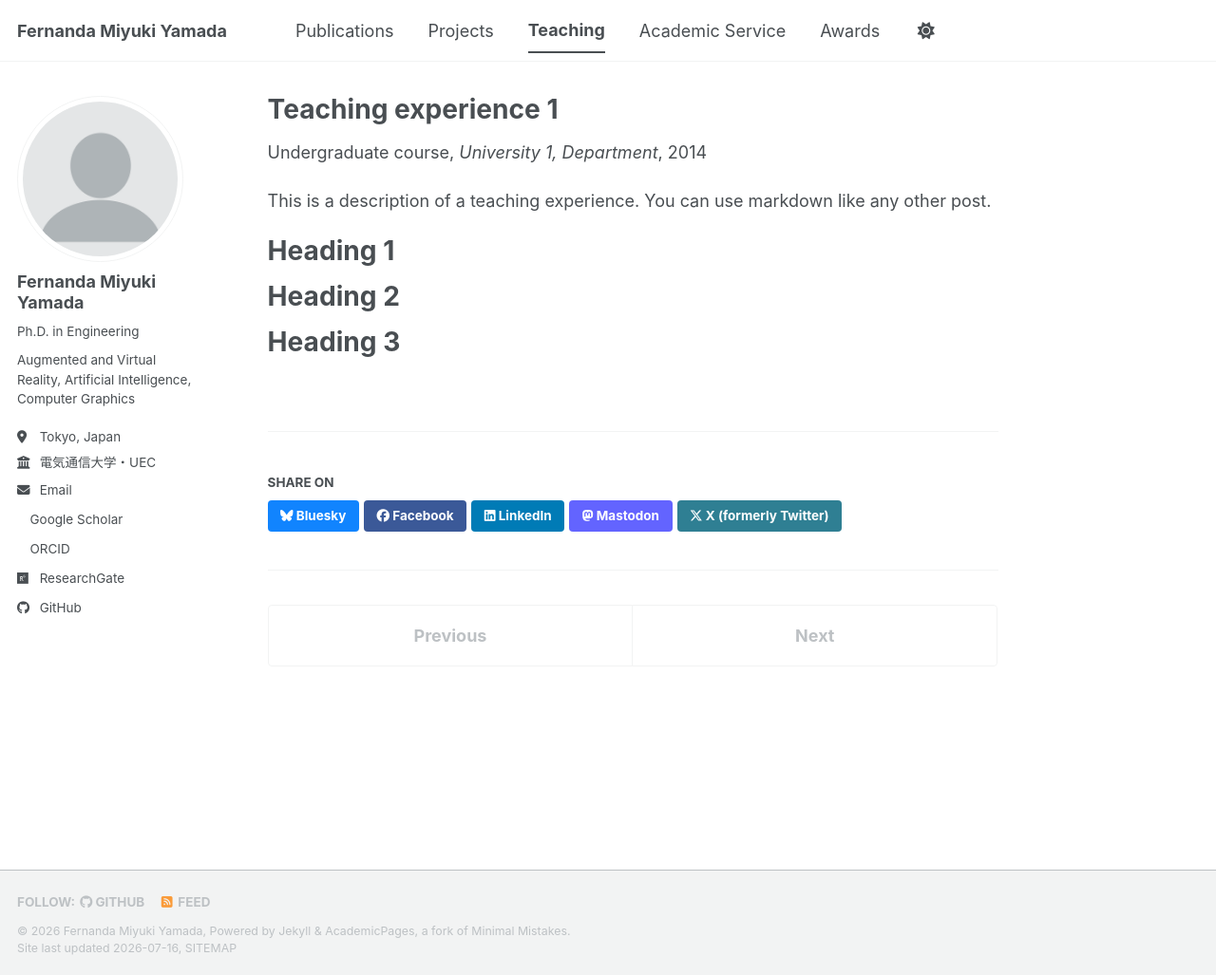
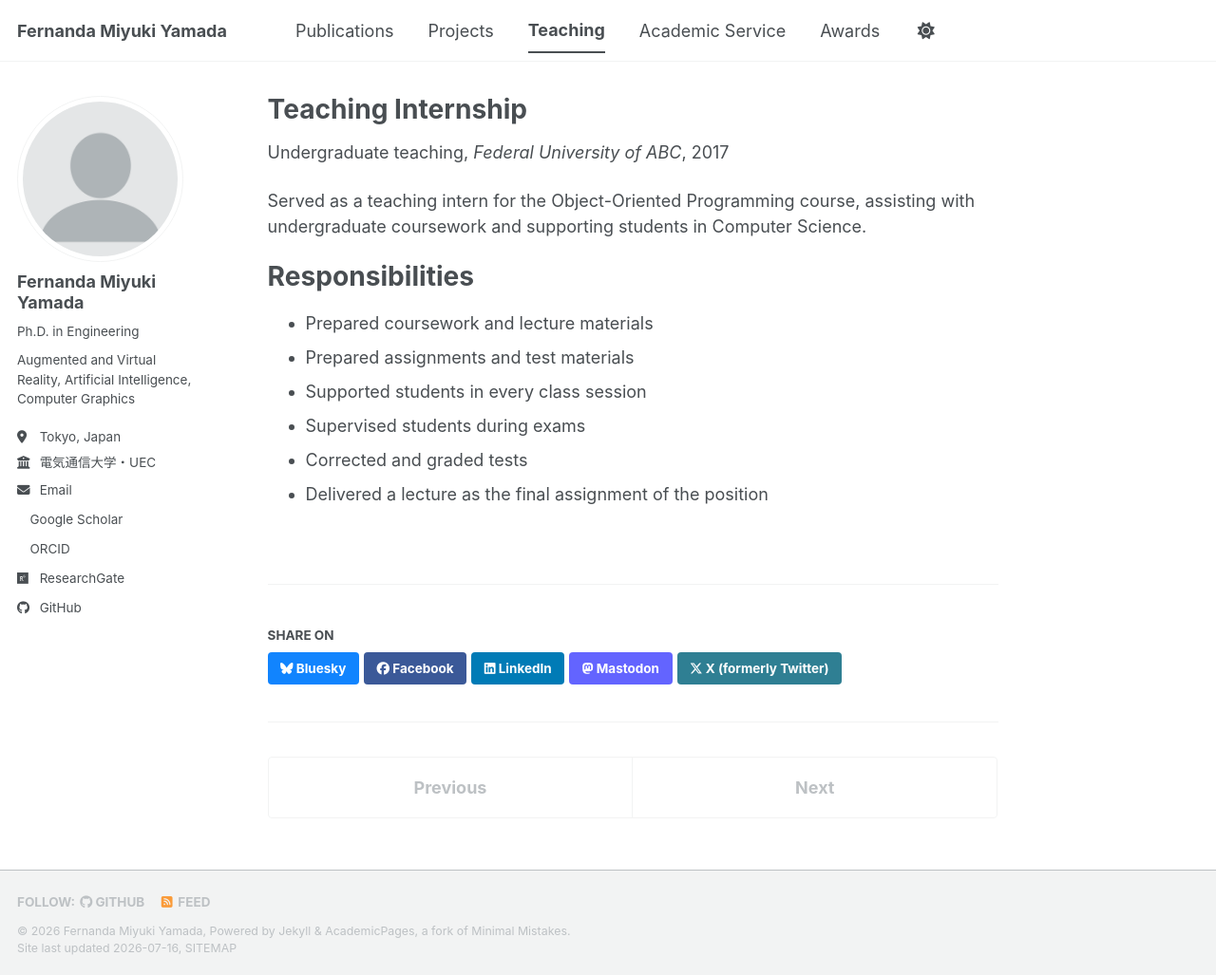
Before and after one commit to fernandamyamada1/fernandamyamada1.github.io, a Jekyll site: the page built from _teaching/2014-spring-teaching-1.md, in a window 1280 px wide and 1027 px high. Shown: the whole window at 95% size. Built offline with Jekyll 4.4.1, drawn with Linux system fonts in a browser that asks for light colours; a style sheet for code colours, icons or effects is not loaded.

Commit message:
Add teaching experience

```diff
--- a/_teaching/2014-spring-teaching-1.md
+++ b/_teaching/2014-spring-teaching-1.md
@@ -1,20 +1,19 @@
 ---
-title: "Teaching experience 1"
+title: "Teaching Internship"
 collection: teaching
-type: "Undergraduate course"
-permalink: /teaching/2014-spring-teaching-1
-venue: "University 1, Department"
-date: 2014-01-01
-location: "City, Country"
+type: "Undergraduate teaching"
+permalink: /teaching/2017-teaching-internship
+venue: "Federal University of ABC"
+date: 2017-05-01
+location: "Santo André, Brazil"
 ---
+Served as a teaching intern for the Object-Oriented Programming course, assisting with undergraduate coursework and supporting students in Computer Science.
 
-This is a description of a teaching experience. You can use markdown like any other post.
-
-Heading 1
+Responsibilities
 ======
-
-Heading 2
-======
-
-Heading 3
-======
+- Prepared coursework and lecture materials
+- Prepared assignments and test materials
+- Supported students in every class session
+- Supervised students during exams
+- Corrected and graded tests
+- Delivered a lecture as the final assignment of the position
```
